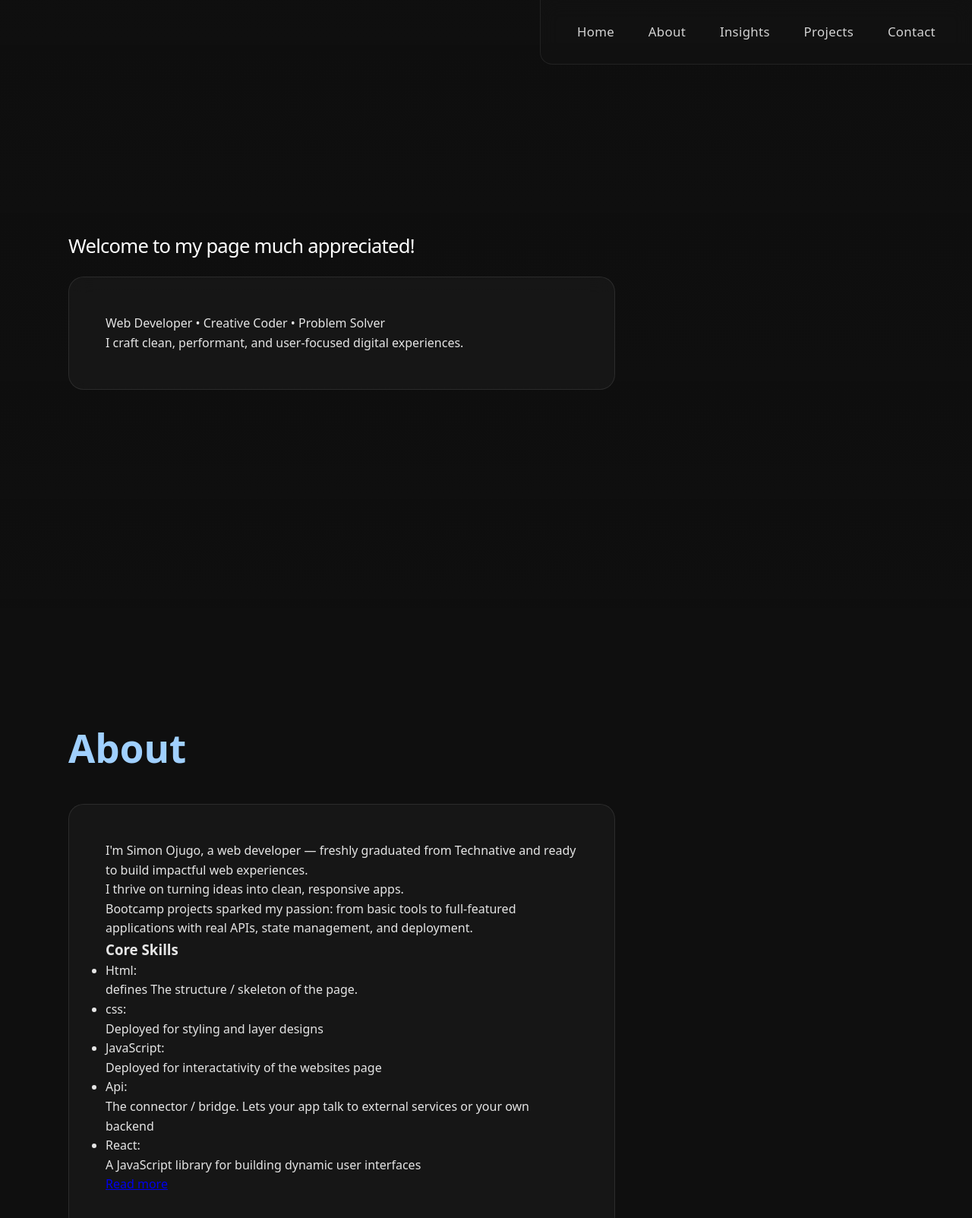
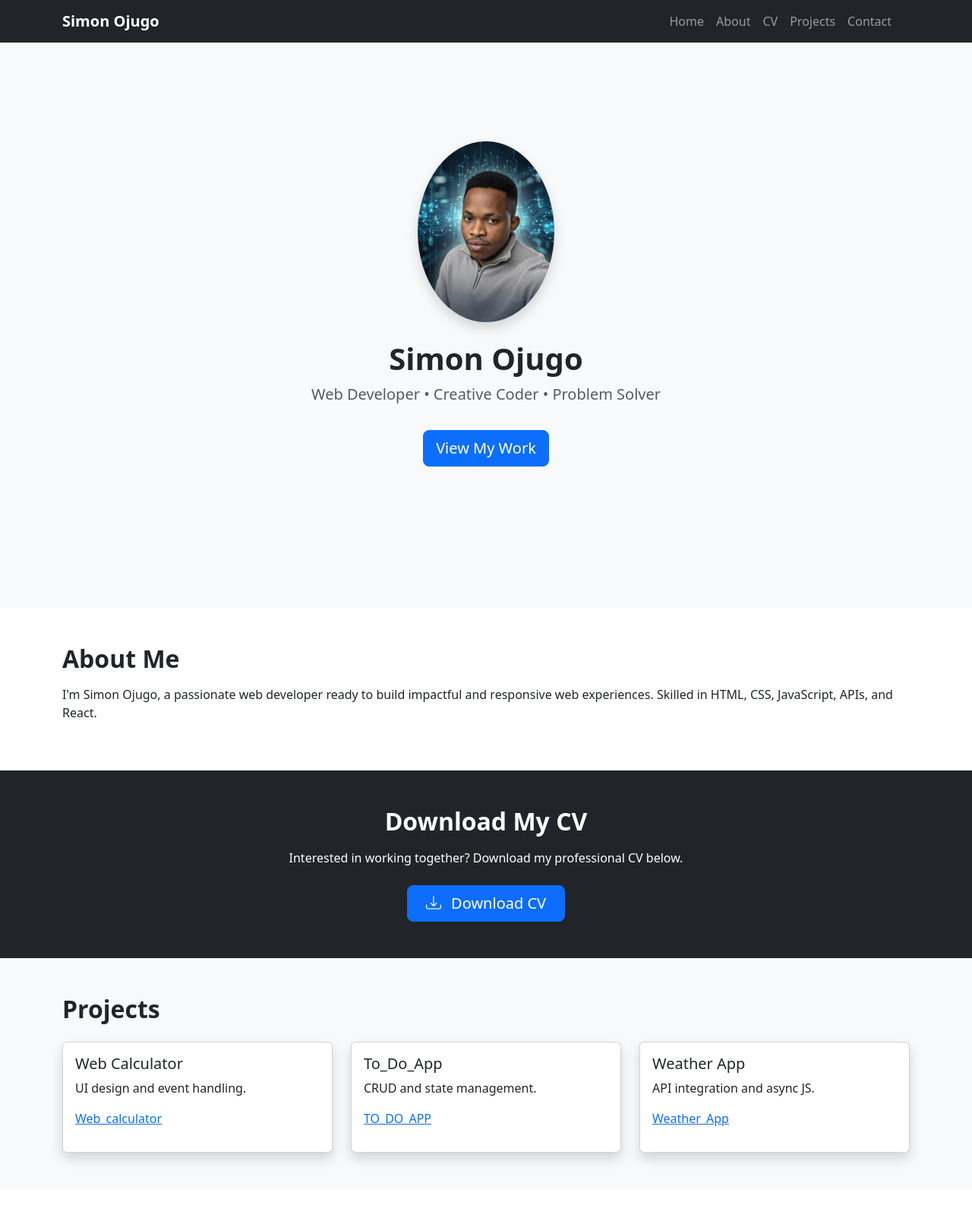
Before and after one commit to Ojugo19/Ojugo19.github.io, a plain HTML site: page index.html in a window 1280 px wide. Shown: the top 1603 px of the page at 76% size. Drawn offline with nearby package versions, Linux system fonts and the light colour scheme.

Commit message:
Add portfolio website with CV and contact form

```diff
--- a/index.html
+++ b/index.html
@@ -1,92 +1,180 @@
 <!DOCTYPE html>
 <html lang="en">
 <head>
-  <meta charset="UTF-8" />
-  <meta name="viewport" content="width=device-width, initial-scale=1.0"/>
-  <title>Your Name — Web Developer</title>
+  <meta charset="UTF-8">
+  <meta name="viewport" content="width=device-width, initial-scale=1.0">
+  <title>Simon Ojugo | Web Developer</title>
 
-  <!-- Link to the external CSS file -->
-  <link rel="stylesheet" href="style.css" />
+  <!-- Bootstrap CSS -->
+  <link href="https://cdn.jsdelivr.net/npm/bootstrap@5.3.2/dist/css/bootstrap.min.css" rel="stylesheet">
+
+  <!-- Bootstrap Icons -->
+  <link rel="stylesheet" href="https://cdn.jsdelivr.net/npm/bootstrap-icons@1.11.1/font/bootstrap-icons.css">
+
+  <!-- Custom CSS -->
+  <link rel="stylesheet" href="css/styles.css">
 </head>
+
 <body>
 
-  <div class="background"></div>
-  <div class="overlay"></div>
+<!-- ===== NAVBAR ===== -->
+<nav class="navbar navbar-expand-lg navbar-dark bg-dark fixed-top">
+  <div class="container">
+    <a class="navbar-brand fw-bold" href="#">Simon Ojugo</a>
 
-  <!-- Top-right navigation with list -->
-  <nav class="navbar">
-    <ul>
-      <li><a href="#home">Home</a></li>
-      <li><a href="#about">About</a></li>
-      <li><a href="#insights">Insights</a></li>
-      <li><a href="#projects">Projects</a></li>
-      <li><a href="#contact">Contact</a></li>
+    <button class="navbar-toggler" type="button" data-bs-toggle="collapse" data-bs-target="#navbarNav">
+      <span class="navbar-toggler-icon"></span>
+    </button>
+
+    <div class="collapse navbar-collapse" id="navbarNav">
+      <ul class="navbar-nav ms-auto me-3">
+        <li class="nav-item"><a class="nav-link" href="#home">Home</a></li>
+        <li class="nav-item"><a class="nav-link" href="#about">About</a></li>
+        <li class="nav-item"><a class="nav-link" href="#cv">CV</a></li>
+        <li class="nav-item"><a class="nav-link" href="#projects">Projects</a></li>
+        <li class="nav-item"><a class="nav-link" href="#contact">Contact</a></li>
       </ul>
+    </div>
+  </div>
 </nav>
 
-  <main>
-    <section id="home">
-      <h1>Welcome to my page much appreciated!</h1>
-      <div class="intro-card">
-        <p>
-          Web Developer • Creative Coder • Problem Solver
-        </p>
-        <p>I craft clean, performant, and user-focused digital experiences.</p>
+<!-- ===== HERO SECTION ===== -->
+<section id="home" class="vh-100 d-flex align-items-center bg-light">
+  <div class="container text-center">
+    <img src="./image/image_tod.png" alt="Simon Ojugo" class="rounded-circle mb-4 shadow" width="180">
+    <h1 class="fw-bold">Simon Ojugo</h1>
+    <p class="lead text-muted">Web Developer • Creative Coder • Problem Solver</p>
+    <a href="#projects" class="btn btn-primary btn-lg mt-3">View My Work</a>
   </div>
 </section>
 
-    <section id="about">
-      <h2>About</h2>
-      <div class="intro-card">
-         <p> I'm Simon Ojugo, a web developer — freshly graduated from Technative
-      and ready to build impactful web experiences.<p> I thrive on turning ideas into clean,
-       responsive apps. <p>Bootcamp projects sparked my passion:
-      from basic tools to full-featured applications with real APIs,
-      state management, and deployment.</p>
-      <h3> Core Skills</h3>
-      <ul >
-      <li>Html: <p>defines The structure / skeleton of the page.</p></li>
-      <li>css:<p> Deployed for styling and layer designs</p></l>
-      <li>JavaScript:<p> Deployed for interactativity of the websites page</p></li>
-      <li> Api:<p> The connector / bridge. Lets your app talk to external services or your own backend</p></li>
-      <li> React: <p>A JavaScript library for building dynamic user interfaces</p> </li>
-      </ul>
-     <p> <a href="About.html">Read more</a></p>
+<!-- ===== ABOUT ===== -->
+<section id="about" class="py-5">
+  <div class="container">
+    <h2 class="fw-bold mb-3">About Me</h2>
+    <p>
+      I'm Simon Ojugo, a passionate web developer ready to build impactful and responsive web experiences.
+      Skilled in HTML, CSS, JavaScript, APIs, and React.
+    </p>
   </div>
 </section>
 
-    <section id="insights">
-      <h2>Insights</h2>
-      <div class="intro-card">
-        <p>Modern web mastery isn't memorizing syntax—it's composing <strong> </p>
-        <p>HTML
-        skeleton + CSS style + JS behavior + API data flow </strong>
-        </p> <p>inside  <strong>React's component
-        Lego system </strong>so fast changes feel instant,</p>
-         <p>code stays clean, and users get magic without reloads </p>
-         <a href="Insights.html#Insights">Read More</a></p>
+<!-- ===== CV DOWNLOAD SECTION ===== -->
+<section id="cv" class="py-5 bg-dark text-white">
+  <div class="container text-center">
+    <h2 class="fw-bold mb-3">Download My CV</h2>
+    <p class="mb-4">
+      Interested in working together? Download my professional CV below.
+    </p>
+
+    <a href="files/Simon-Ojugo-CV.pdf" class="btn btn-primary btn-lg px-4" download>
+      <i class="bi bi-download me-2"></i>
+      Download CV
+    </a>
   </div>
 </section>
 
-    <section id="projects">
-      <h2>Projects</h2>
-      <div class="intro-card">
-        <p>  <ul class+="list of projects">
-          <li><strong>Web_calcalator</strong>-To introduction to UI Design,event handling and debugging</li>
-          <li><strong>To Do App</strong>-To improve Create Read Update Skills </li>
-          <li><strong> Weather App</strong>-API integration, handling asynchronous JavaScript,
-            managing state, and creating dynamic, responsive UIs</li>
-            <a href="Insights.html#projects">Read More</a></p>
+<!-- ===== PROJECTS ===== -->
+<section id="projects" class="py-5 bg-light">
+  <div class="container">
+    <h2 class="fw-bold mb-4">Projects</h2>
+    <div class="row g-4">
+      <div class="col-md-4">
+        <div class="card shadow h-100">
+          <div class="card-body">
+            <h5 class="card-title">Web Calculator</h5>
+            <p>UI design and event handling.</p>
+            <a href="https://ojugo19.github.io/web_calculator/">Web_calculator</a>
+          </div>
+        </div>
+      </div>
+      <div class="col-md-4">
+        <div class="card shadow h-100">
+          <div class="card-body">
+            <h5 class="card-title">To_Do_App</h5>
+             <p>CRUD and state management.</p>
+           <p> <a href=" https://ojugo19.github.io/TO_DO_APP/">TO_DO_APP</a></p>
+          </div>
+        </div>
+      </div>
+      <div class="col-md-4">
+        <div class="card shadow h-100">
+          <div class="card-body">
+            <h5 class="card-title">Weather App</h5>
+            <p>API integration and async JS.</p>
+            <a href=" https://ojugo19.github.io/weather_App/">Weather_App</a>
+          </div>
+        </div>
+      </div>
+    </div>
   </div>
 </section>
 
-    <section id="contact">
-      <h2>Contact</h2>
-      <div class="intro-card">
-        <p>hello@your email<br>GitHub · LinkedIn · Twitter/X · Calendly</p>
+<!-- ===== CONTACT SECTION ===== -->
+<section id="contact" class="py-5">
+  <div class="container">
+    <div class="row justify-content-center">
+      <div class="col-lg-8">
+
+        <h2 class="fw-bold text-center mb-4">Get In Touch</h2>
+        <p class="text-center text-muted mb-5">
+          Interested in my skills? Send me a message and let's work together.
+        </p>
+
+        <div class="card shadow p-4">
+          <form>
+
+            <div class="row">
+              <div class="col-md-6 mb-3">
+                <label class="form-label">First Name</label>
+                <input type="text" class="form-control" placeholder="Enter first name" required>
+              </div>
+
+              <div class="col-md-6 mb-3">
+                <label class="form-label">Surname</label>
+                <input type="text" class="form-control" placeholder="Enter surname" required>
+              </div>
+            </div>
+
+            <div class="mb-3">
+              <label class="form-label">Phone Number</label>
+              <input type="tel" class="form-control" placeholder="Enter phone number" required>
+            </div>
+
+            <div class="mb-3">
+              <label class="form-label">Email Address</label>
+              <input type="email" class="form-control" placeholder="Enter email address" required>
+            </div>
+
+            <div class="mb-4">
+              <label class="form-label">Message</label>
+              <textarea class="form-control" rows="5" placeholder="Write your message here..." required></textarea>
+            </div>
+
+            <div class="text-center">
+              <button type="submit" class="btn btn-primary btn-lg px-5">
+                Send Message
+              </button>
+            </div>
+
+          </form>
+        </div>
+
+      </div>
+    </div>
   </div>
 </section>
-  </main>
+
+<!-- ===== FOOTER ===== -->
+<footer class="bg-dark text-white text-center py-3">
+  <p class="mb-0">© 2026 Simon Ojugo. All Rights Reserved.</p>
+</footer>
+
+<!-- Bootstrap JS -->
+<script src="https://cdn.jsdelivr.net/npm/bootstrap@5.3.2/dist/js/bootstrap.bundle.min.js"></script>
+
+<!-- Custom JS -->
+<script src="server.js"></script>
 
 </body>
 </html>
--- a/style.css
+++ b/style.css
@@ -1,157 +1,58 @@
-/* styles.css */
-
-* {
-  margin: 0;
-  padding: 0;
-  box-sizing: border-box;
-}
-
-html {
+/* ===== GLOBAL STYLES ===== */
+body {
     scroll-behavior: smooth;
 }
 
-body {
-  font-family: system-ui, -apple-system, sans-serif;
-  background: #0f0f0f;
-  color: #e5e5e5;
-  line-height: 1.6;
-  min-height: 100vh;
+section {
+    padding-top: 80px;
 }
 
-/* Full-screen background */
-.background {
-  position: fixed;
-  inset: 0;
-  z-index: -2;
-  background: url('images/profile.jpg') center center / cover no-repeat;
+/* Fix navbar overlap */
+#home {
+    margin-top: 70px;
 }
 
-.overlay {
-  position: fixed;
-  inset: 0;
-  z-index: -1;
-  background: linear-gradient(
-    to bottom,
-    rgba(15, 15, 15, 0.65) 0%,
-    rgba(15, 15, 15, 0.82) 70%,
-    rgba(15, 15, 15, 0.94) 100%
-  );
-  pointer-events: none;
+/* ===== HERO SECTION ===== */
+#home {
+    background: linear-gradient(to right, #f8f9fa, #e9ecef);
 }
 
-/* Top-right Navbar */
-.navbar {
-  position: fixed;
-  top: 0;
-  right: 0;
-  z-index: 1000;
-  padding: 1.8rem 3rem;
-  background: rgba(20, 20, 20, 0.45);
-  backdrop-filter: blur(12px);
-  border-bottom-left-radius: 16px;
-  border-left: 1px solid rgba(255,255,255,0.08);
-  border-bottom: 1px solid rgba(255,255,255,0.08);
+#home img {
+    transition: transform 0.3s ease;
 }
 
-.navbar ul {
-  list-style: none;
-  display: flex;
-  gap: 2.8rem;
+#home img:hover {
+    transform: scale(1.05);
 }
 
-.navbar a {
-  color: #d4d4d4;
-  text-decoration: none;
-  font-weight: 500;
-  font-size: 1.05rem;
-  letter-spacing: 0.02em;
-  transition: all 0.28s ease;
-  position: relative;
+/* ===== CV SECTION ===== */
+#cv {
+    background: linear-gradient(135deg, #212529, #343a40);
 }
 
-.navbar a::after {
-  content: '';
-  position: absolute;
-  width: 0;
-  height: 2px;
-  bottom: -6px;
-  left: 0;
-  background: #60a5fa;
-  transition: width 0.28s ease;
+/* ===== PROJECT CARDS ===== */
+.card {
+    transition: transform 0.3s ease, box-shadow 0.3s ease;
 }
 
-.navbar a:hover {
-  color: white;
+.card:hover {
+    transform: translateY(-8px);
+    box-shadow: 0 10px 25px rgba(0, 0, 0, 0.15);
 }
 
-.navbar a:hover::after {
-  width: 100%;
+/* ===== CONTACT FORM ===== */
+form input,
+form textarea {
+    border-radius: 8px;
 }
 
-.navbar a.active {
-  color: #60a5fa;
+form input:focus,
+form textarea:focus {
+    box-shadow: 0 0 8px rgba(13, 110, 253, 0.4);
+    border-color: #0d6efd;
 }
 
-main {
-  position: relative;
-  z-index: 10;
-  padding: 9rem 2.5rem 6rem;
-  max-width: 1180px;
-  margin: 0 auto;
+/* ===== FOOTER ===== */
+footer {
+    letter-spacing: 0.5px;
 }
-
-section {
-  padding: 10rem 0 6rem;
-  min-height: 80vh;
-}
-
-h1 {
-  font-size: clamp(1rem, 2vw, 2rem);
-  font-weight: 70;
-  letter-spacing: -0.03em;
-  margin-bottom: 1.2rem;
-  color: white;
-}
-
-h2 {
-  font-size: 3.2rem;
-  margin-bottom: 2rem;
-  color: #a0d0ff;
-}
-
-.intro-card {
-  background: rgba(30, 30, 30, 0.55);
-  border: 1px solid rgba(255,255,255,0.09);
-  border-radius: 20px;
-  padding: 3rem;
-  backdrop-filter: blur(12px);
-  transition: all 0.4s ease;
-  max-width: 720px;
-}
-
-.intro-card:hover {
-  transform: translateY(-10px);
-  box-shadow: 0 30px 70px rgba(0,0,0,0.55);
-  border-color: rgba(96, 165, 250, 0.25);
-}
-
-/* Mobile adjustments */
-@media (max-width: 820px) {
-  .navbar {
-    padding: 1.4rem 2rem;
-  }
-
-  .navbar ul {
-    gap: 1.8rem;
-    flex-wrap: wrap;
-    justify-content: flex-end;
-  }
-
-  main {
-    padding-top: 7rem;
-  }
-
-  section {
-    padding: 8rem 0 4rem;
-  }
-}
```
Also changed, not shown: server.js (+30 -26 lines), image/image.jpg.jpg (added), 2 other files. Lines whose indentation alone changed are shown as unchanged.
